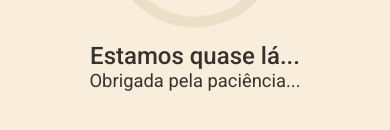
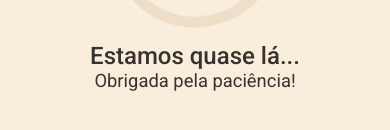
Before and after one commit to atmosabp/greener, a React (Vite) app in the folder frontend/: page /login in a window 390 px wide. Shown: the part 456-586 px from the top of the page. Built offline with nearby package versions, Linux system fonts and the light colour scheme.

Commit message:
feat(loading-error): adiciona toast e responsivo
Adicionei uma responsividade ao loading e criei as pastas para o toast

```diff
--- a/frontend/src/components/loading/Loading.css
+++ b/frontend/src/components/loading/Loading.css
@@ -10,6 +10,7 @@
     align-items: center;
     flex-direction: column;
     color: var(--text);
+    padding: 30px;
 }
 
 
@@ -55,3 +56,9 @@
 .loading-messages {
     font-size: 1.15rem;
 }
+
+@media screen and (max-width:480px) {
+    .loading-messages {
+        text-align: center;
+    }
+}
--- a/frontend/src/components/loading/Loading.tsx
+++ b/frontend/src/components/loading/Loading.tsx
@@ -6,7 +6,7 @@ export default function Loading() {
   const texts = [
     "Garantindo que todas informações sejam carregadas..",
     "Refinando dados para você...",
-    "Obrigada pela paciência...",
+    "Obrigada pela paciência!",
     "Qual serviço seu tem maior impacto?",
     "Já se perguntou quanto de CO2e foi emitido?",
   ];
```
Also changed, not shown: frontend/src/components/toast/Toast.css (added), frontend/src/components/toast/Toast.tsx (added).
